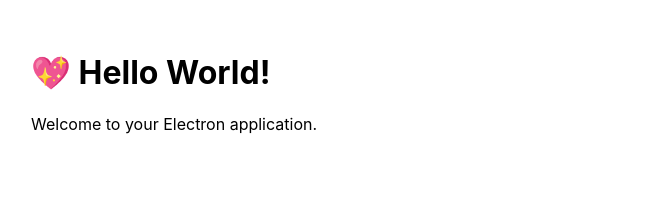
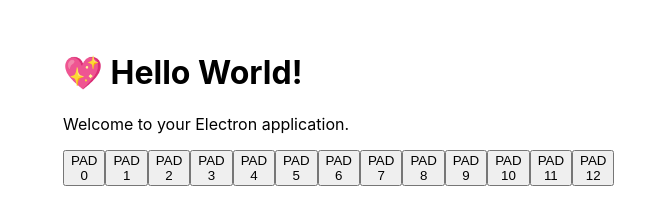
Before and after one commit to Aaahtemis/everything_is_a_drum, an Electron app: page padApp/src/index.html in a window 800 px wide. Shown: the whole page, without its empty margins (65-710 px from the left). Drawn offline with Linux system fonts and the light colour scheme.

Commit message:
add drum pad buttons

```diff
--- /dev/null
+++ b/padApp/src/drumpad.js
@@ -0,0 +1,16 @@
+const MPC_PAD_COUNT = 12;
+const MPC_PADS = [document.getElementById('mpc-pad-0')];
+const MPC_CONTAINER = document.getElementById('mpc-container');
+
+// create duplicates
+for (let i = 1; i <= MPC_PAD_COUNT; i++) {
+  const pad = MPC_PADS[0].cloneNode(true);
+  pad.id = `mpd-pad-${i}`;
+  pad.childNodes.forEach(n => {
+    if (n.nodeType == Node.ELEMENT_NODE && n.tagName === 'SPAN') {
+      n.textContent = `PAD ${i}`;
+    }
+  });
+  MPC_CONTAINER.appendChild(pad);
+  MPC_PADS.push(pad);
+}
--- a/padApp/src/index.css
+++ b/padApp/src/index.css
@@ -1,3 +1,10 @@
+* {
+  box-sizing: border-box;
+
+  /* styling debug stuff below!! uncomment for debug purposes */
+  /* border: magenta dotted 3px; */
+}
+
 body {
   font-family:
     -apple-system, BlinkMacSystemFont, 'Segoe UI', Roboto, Helvetica, Arial,
@@ -6,3 +13,8 @@
   max-width: 38rem;
   padding: 2rem;
 }
+
+#mpc-container {
+  width: 100%;
+  display: flex;
+}
--- a/padApp/src/index.html
+++ b/padApp/src/index.html
@@ -4,9 +4,16 @@
     <meta charset="UTF-8" />
     <title>Hello World!</title>
     <link rel="stylesheet" href="index.css" />
+    <script src="drumpad.js" type="module"></script>
   </head>
   <body>
     <h1>💖 Hello World!</h1>
     <p>Welcome to your Electron application.</p>
+    <div id="mpc-container" class="mpc">
+      <!-- create the first pad here, the rest will be duplicates -->
+      <button id="mpc-pad-0" class="mpc-pad">
+        <span>PAD 0</span>
+      </button>
+    </div>
   </body>
 </html>
```
